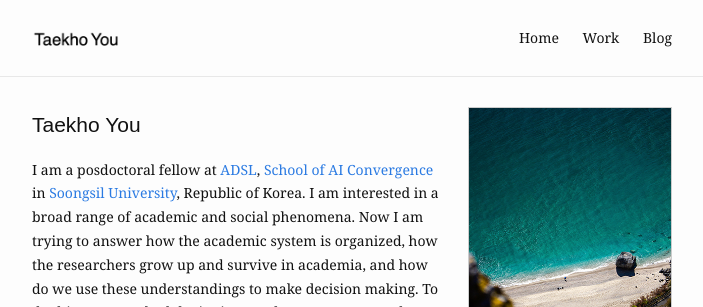
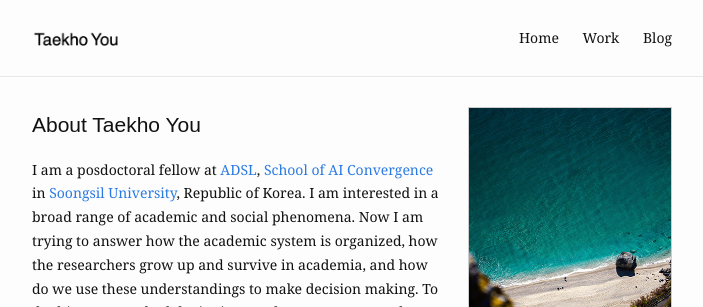
Before and after one commit to eliottvincent/bay, a Jekyll site: the page built from index.md, in a window 1280 px wide. Shown: the top 307 px of the page, without its empty margins (288-991 px from the left). Built offline with Jekyll 4.4.1, drawn with Linux system fonts in a browser that asks for light colours.

Commit message:
Update index.md

```diff
--- a/index.md
+++ b/index.md
@@ -5,7 +5,7 @@ profile_picture:
   alt: website picture
 ---
 
-<h2> Taekho You </h2>
+<h2> About Taekho You </h2>
 <p>
   I am a posdoctoral fellow at <a href="http://adsl.ssu.ac.kr">ADSL</a>, <a href="http://aix.ssu.ac.kr">School of AI Convergence</a> in <a href="http://ssu.ac.kr">Soongsil University</a>, Republic of Korea. I am interested in a broad range of academic and social phenomena. Now I am trying to answer how the academic system is organized, how the researchers grow up and survive in academia, and how do we use these understandings to make decision making. To do this, I use methodologies in complex system, network science, and machine learning.
 </p>
```
